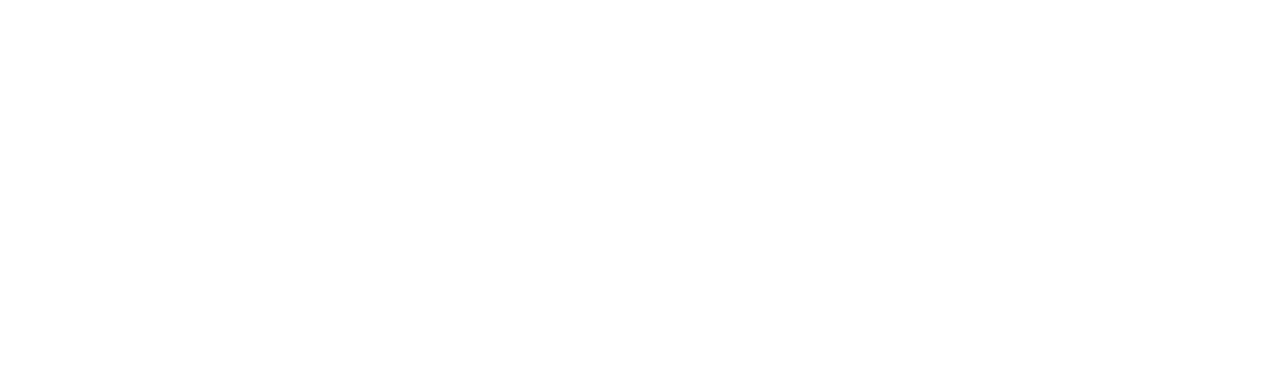
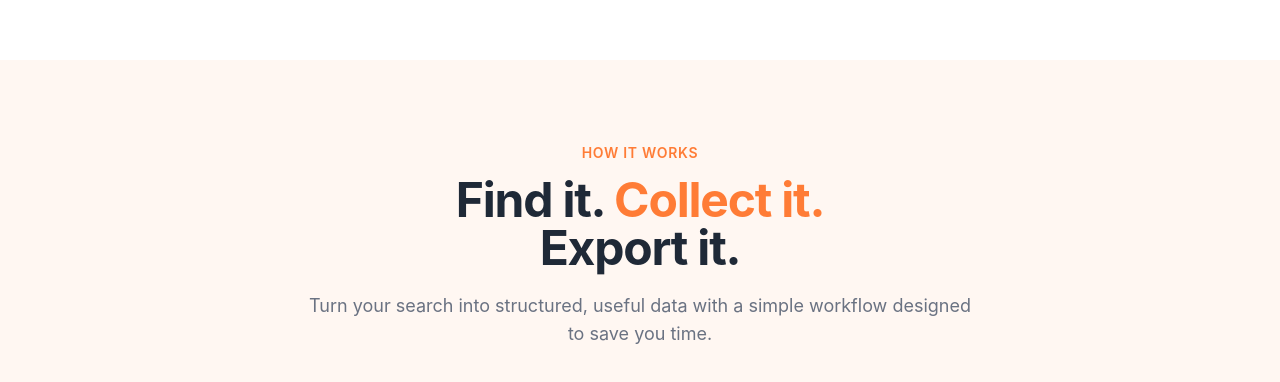
Before and after one commit to Sathish12kumar/bmoextract, a React (Vite) app: page / in a window 1280 px wide. Shown: the part 1724-2106 px from the top of the page. Before the commit the page ends 1784 px from the top, so only its background shows below. Built offline with nearby package versions, Linux system fonts and the light colour scheme.

Commit message:
added workflow session

```diff
--- a/src/App.tsx
+++ b/src/App.tsx
@@ -2,6 +2,7 @@
 import Featurepage from "./app/pages/Feature/page";
 import Homepage from "./app/pages/Home/page";
 import Navpage from "./app/pages/Navbar/page";
+import Workspage from "./app/pages/Works/page";
 
 function App() {
   return (
@@ -11,6 +12,7 @@
       {/* <img src="/icon-1.png" alt="" /> */}
       <Homepage />
       <Featurepage />
+      <Workspage />
     </>
   );
 }
--- a/src/app/assects/data.ts
+++ b/src/app/assects/data.ts
@@ -1,6 +1,6 @@
 export const NavBardt = [
   { title: "Features", path: "#feature" },
-  { title: "How It Works", path: "#" },
+  { title: "How It Works", path: "#workflow" },
   { title: "Use Cases", path: "#" },
   { title: "About", path: "#" },
 ];
--- /dev/null
+++ b/src/app/pages/Works/page.tsx
@@ -0,0 +1,130 @@
+const Workspage = () => {
+  const steps = [
+    {
+      number: "01",
+      icon: "fa-magnifying-glass",
+      title: "Choose what you need",
+      description:
+        "Search for restaurants, hotels, businesses, shops, services, and other places.",
+    },
+    {
+      number: "02",
+      icon: "fa-location-dot",
+      title: "Set your location",
+      description:
+        "Choose a city, area, or specific location to find relevant places nearby.",
+    },
+    {
+      number: "03",
+      icon: "fa-filter",
+      title: "Refine your results",
+      description:
+        "Review your results and focus on the places and information that matter to you.",
+    },
+    {
+      number: "04",
+      icon: "fa-database",
+      title: "Collect place details",
+      description:
+        "Get available names, addresses, websites, phone numbers, ratings, and locations.",
+    },
+    {
+      number: "05",
+      icon: "fa-table-list",
+      title: "Review your data",
+      description:
+        "Keep your collected information organized in an easy-to-read format.",
+    },
+    {
+      number: "06",
+      icon: "fa-file-excel",
+      title: "Export to Excel",
+      description:
+        "Download your results as an Excel file and use your data anywhere you need.",
+    },
+  ];
+
+  return (
+    <section
+      id="workflow"
+      className="scroll-mt-[90px] bg-[#FFF7F2] px-6 py-20 lg:px-12"
+    >
+      <div className="mx-auto max-w-7xl">
+        <div className="mx-auto max-w-2xl text-center">
+          <span className="text-sm font-semibold uppercase tracking-wider text-[var(--color-primary)]">
+            How It Works
+          </span>
+
+          <h2 className="mt-3 text-3xl font-bold tracking-tight text-[var(--color-dark)] sm:text-4xl lg:text-5xl">
+            Find it.
+            <span className="text-[var(--color-primary)]"> Collect it.</span>
+            <br />
+            Export it.
+          </h2>
+
+          <p className="mt-5 text-base leading-7 text-gray-500 sm:text-lg">
+            Turn your search into structured, useful data with a simple workflow
+            designed to save you time.
+          </p>
+        </div>
+
+        <div className="relative mt-16 grid gap-6 sm:grid-cols-2 lg:grid-cols-3">
+          {steps.map((step) => (
+            <div
+              key={step.number}
+              className="feature-animate group relative rounded-2xl border border-orange-100 bg-white p-7 shadow-sm transition-all duration-300 hover:-translate-y-2 hover:shadow-xl hover:shadow-orange-100/60"
+            >
+              <div className="flex items-start justify-between">
+                <div className="flex h-12 w-12 items-center justify-center rounded-xl bg-[var(--color-primary)]/10 text-[var(--color-primary)] transition-all duration-300 group-hover:bg-[var(--color-primary)] group-hover:text-white">
+                  <i className={`fa-solid ${step.icon}`} />
+                </div>
+
+                <span className="text-4xl font-black text-orange-100 transition-colors group-hover:text-orange-200">
+                  {step.number}
+                </span>
+              </div>
+
+              <h3 className="mt-7 text-lg font-bold text-[var(--color-dark)]">
+                {step.title}
+              </h3>
+
+              <p className="mt-3 text-sm leading-6 text-gray-500">
+                {step.description}
+              </p>
+
+              <div className="mt-6 h-1 w-10 rounded-full bg-[var(--color-primary)] transition-all duration-300 group-hover:w-20" />
+            </div>
+          ))}
+        </div>
+
+        {/* <div className="relative mt-16 overflow-hidden rounded-3xl bg-[var(--color-dark)] px-6 py-12 text-center sm:px-10">
+          <div className="absolute -right-20 -top-20 h-56 w-56 rounded-full bg-[var(--color-primary)]/20 blur-3xl" />
+          <div className="absolute -bottom-20 -left-20 h-56 w-56 rounded-full bg-orange-400/10 blur-3xl" />
+
+          <div className="relative">
+            <span className="text-sm font-semibold uppercase tracking-wider text-[var(--color-primary)]">
+              Less work. More results.
+            </span>
+
+            <h3 className="mx-auto mt-3 max-w-2xl text-3xl font-bold text-white sm:text-4xl">
+              Turn local searches into
+              <span className="text-[var(--color-primary)]"> useful data.</span>
+            </h3>
+
+            <p className="mx-auto mt-4 max-w-xl text-sm leading-6 text-gray-400">
+              Stop spending hours collecting information manually. Search,
+              organize, and export everything from one place.
+            </p>
+
+            <button className="group mt-7 inline-flex items-center rounded-xl bg-[var(--color-primary)] px-6 py-3.5 text-sm font-semibold text-white transition-all duration-300 hover:-translate-y-1 hover:shadow-lg hover:shadow-orange-500/20">
+              Start collecting data
+              <i className="fa-solid fa-arrow-right ml-2 transition-transform group-hover:translate-x-1" />
+            </button>
+          </div>
+        </div> */}
+      </div>
+    </section>
+  );
+};
+
+export default Workspage;
```
